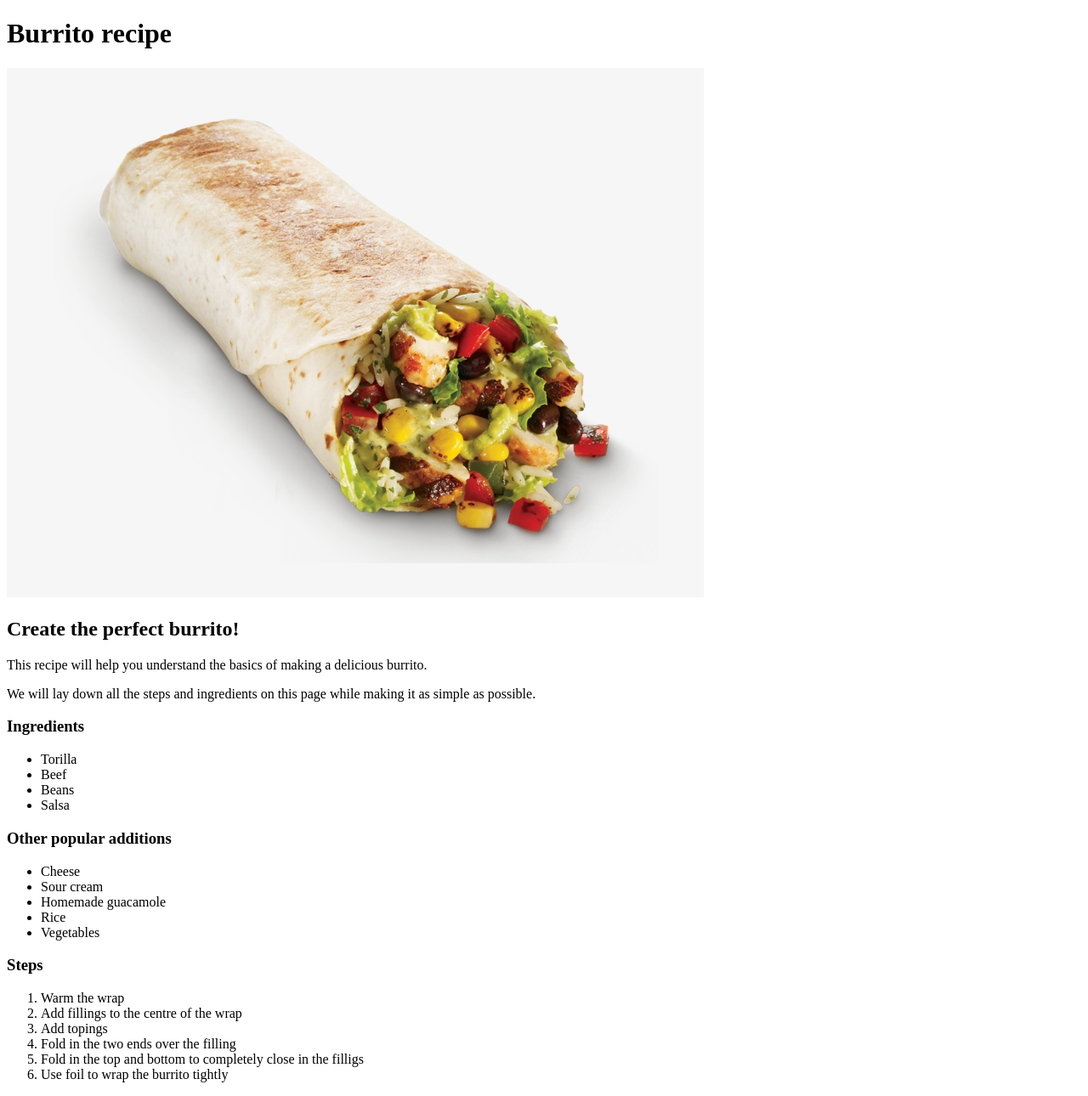
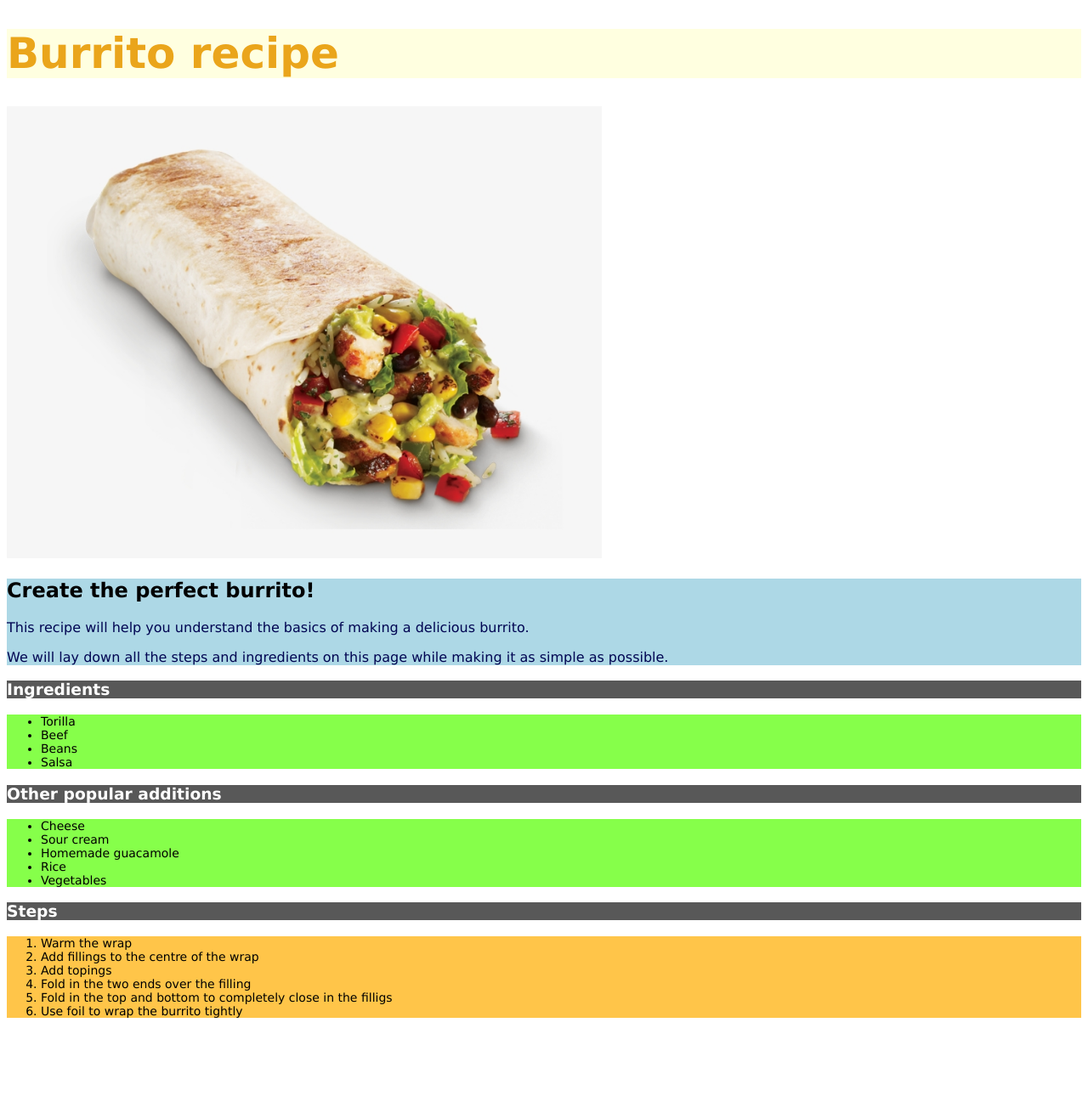
Before and after one commit to dez4s/odin-recipes, a plain HTML site: page recipes/burrito.html in a window 1280 px wide. Shown: the whole page at 85% size. After the commit the page ends 1212 px from the top, so only its background shows below. Drawn offline with Linux system fonts and the light colour scheme.

Commit message:
Add CSS to style HTML elements

```diff
--- a/recipes/burrito.html
+++ b/recipes/burrito.html
@@ -3,24 +3,24 @@
     <head>
         <meta charset="utf-8">
         <title>Burrito</title>
+        <link rel="stylesheet" href="../style.css">
     </head>
     <body>
-        <h1>Burrito recipe</h1>
+        <h1 class="title">Burrito recipe</h1>
         <img src="../images/burrito.png" alt="Burrito image">
 
-        <h2>Create the perfect burrito!</h2>
+        <div class="intro"><h2>Create the perfect burrito!</h2>
         <p>This recipe will help you understand the basics of making a delicious burrito.</p>
-        <p>We will lay down all the steps and ingredients on this page while making it as simple as possible.</p>
+        <p>We will lay down all the steps and ingredients on this page while making it as simple as possible.</p></div>
         <h3>Ingredients</h3>
-        <ul>
+        <ul class="list">
             <li>Torilla</li>
             <li>Beef</li>
             <li>Beans</li>
             <li>Salsa</li>
         </ul>
-
         <h3>Other popular additions</h3>
-        <ul>
+        <ul class="list">
             <li>Cheese</li>
             <li>Sour cream</li>
             <li>Homemade guacamole</li>
@@ -28,7 +28,7 @@
             <li>Vegetables</li>
         </ul>
         <h3>Steps</h3>
-        <ol>
+        <ol class="list step">
             <li>Warm the wrap</li>
             <li>Add fillings to the centre of the wrap</li>
             <li>Add topings</li>
--- /dev/null
+++ b/style.css
@@ -0,0 +1,55 @@
+body{
+    font-family: Verdana, Garamond, sans-serif;
+}
+
+.title{
+    font-size: 50px;
+    font-weight: 700;
+    color: rgb(234, 165, 27);
+    background-color: lightyellow;
+}
+
+.title.primary{
+    font-size: 60px;
+    text-align: center;
+    color:rgb(188, 52, 52);
+    background-color: rgb(213, 191, 191)
+}
+
+img {
+    height: auto;
+    width: 700px;
+}
+
+.list{
+    font-size: 14px;
+    font-weight: 500;
+    background-color:rgb(134, 255, 74)
+}
+
+.list.step{
+    background-color:rgb(255, 197, 73)
+}
+
+h3{
+    color:white;
+    background-color: rgb(88, 88, 88);
+}
+
+.intro{
+    background-color:lightblue;
+}
+
+.intro p {
+    color:rgb(0, 5, 82);
+}
+
+button{
+    background-color:rgb(194, 194, 194);
+    font-size: 20px;
+    font-weight: 900;
+    color: white;
+    border-color:rgb(255, 255, 255);
+    height: auto;
+    width: 300px;
+}
```
Also changed, not shown: index.html (+9 -6 lines), recipes/burger.html (+6 -4 lines), recipes/quesadilla.html (+6 -5 lines).
